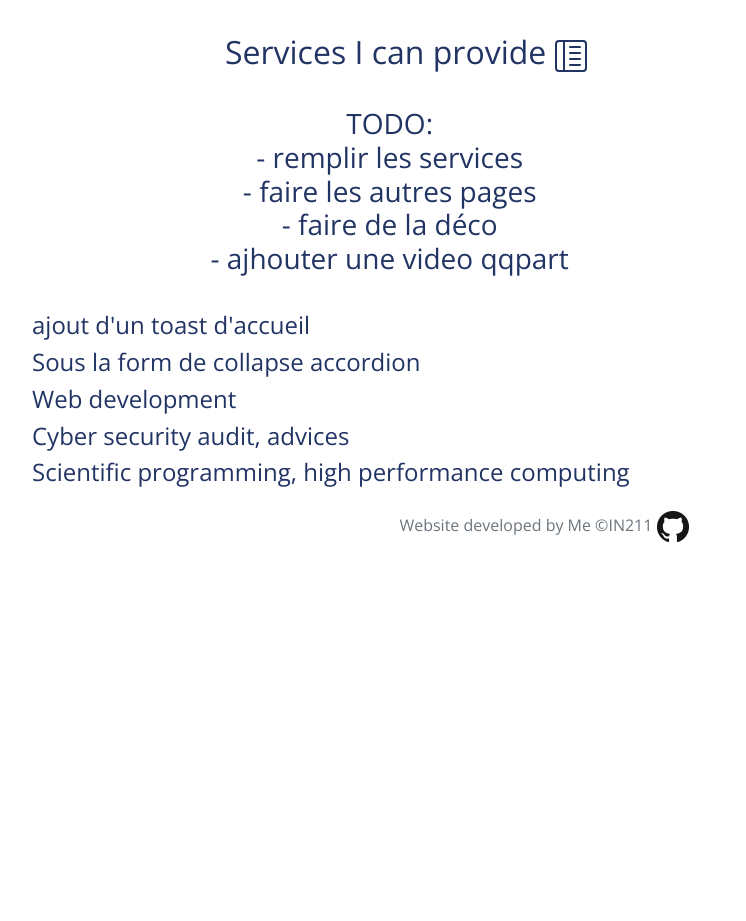
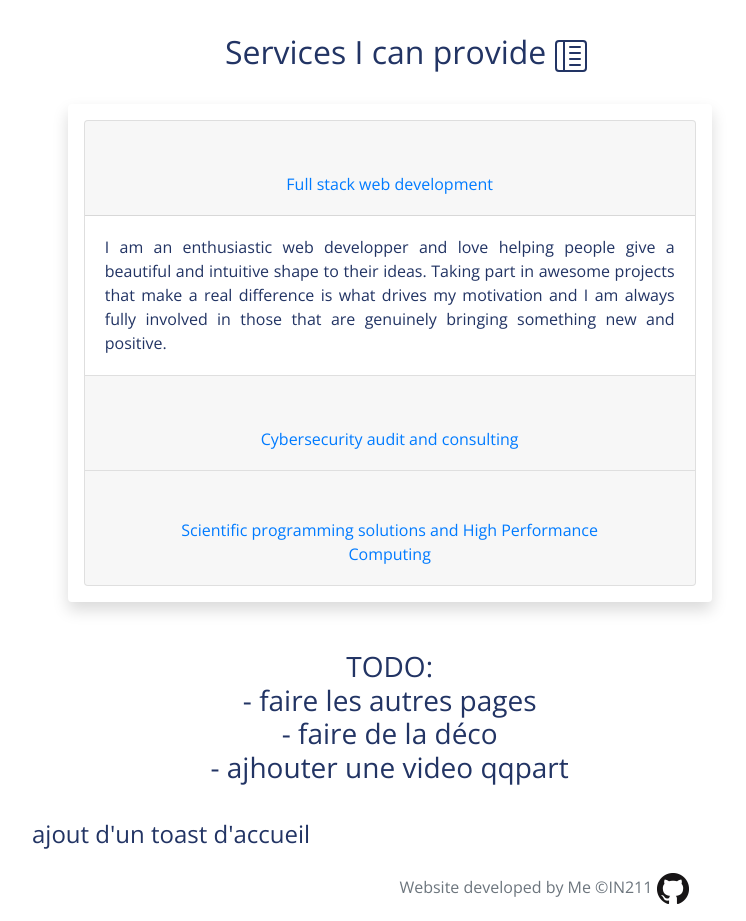
Before and after one commit to flory-ensta/static-resume, a plain HTML site: page index.html in a window 1280 px wide. Shown: the part 2317-3238 px from the top of the page, without its empty margins (96-842 px from the left). Before the commit the page ends 2876 px from the top, so only its background shows below. Drawn offline with nearby package versions, Linux system fonts and the light colour scheme.

Commit message:
updatted services

```diff
--- a/index.html
+++ b/index.html
@@ -393,16 +393,58 @@
                                         d="M5 15V1H4v14h1zm8-11.5a.5.5 0 00-.5-.5h-5a.5.5 0 000 1h5a.5.5 0 00.5-.5zm0 3a.5.5 0 00-.5-.5h-5a.5.5 0 000 1h5a.5.5 0 00.5-.5zm0 3a.5.5 0 00-.5-.5h-5a.5.5 0 000 1h5a.5.5 0 00.5-.5zm0 3a.5.5 0 00-.5-.5h-5a.5.5 0 000 1h5a.5.5 0 00.5-.5z"
                                         clip-rule="evenodd" />
                                 </svg></h2>
+                            <div class="accordion shadow p-3 mb-5 bg-white rounded" id="accordionExample">
+                                <div class="card">
+                                    <div class="card-header" id="headingOne">
+                                        <h2 class="mb-0">
+                                            <button class="btn btn-link" type="button" data-toggle="collapse" data-target="#collapseOne" aria-expanded="true" aria-controls="collapseOne">
+                                            Full stack web development
+                                          </button>
+                                        </h2>
+                                    </div>
+
+                                    <div id="collapseOne" class="collapse show" aria-labelledby="headingOne" data-parent="#accordionExample">
+                                        <div class="card-body">
+                                            I am an enthusiastic web developper and love helping people give a beautiful and intuitive shape to their ideas. Taking part in awesome projects that make a real difference is what drives my motivation and I am always fully involved in those that are
+                                            genuinely bringing something new and positive.
+                                        </div>
+                                    </div>
+                                </div>
+                                <div class="card">
+                                    <div class="card-header" id="headingTwo">
+                                        <h2 class="mb-0">
+                                            <button class="btn btn-link collapsed" type="button" data-toggle="collapse" data-target="#collapseTwo" aria-expanded="false" aria-controls="collapseTwo">
+                                            Cybersecurity audit and consulting
+                                          </button>
+                                        </h2>
+                                    </div>
+                                    <div id="collapseTwo" class="collapse" aria-labelledby="headingTwo" data-parent="#accordionExample">
+                                        <div class="card-body">
+                                            I have an extended formation in cybersecurity and love following the security world actuality in order to foresee and undermine threats. I can help you improve the security of your organisation and the safety of your services and websites.
+                                        </div>
+                                    </div>
+                                </div>
+                                <div class="card">
+                                    <div class="card-header" id="headingThree">
+                                        <h2 class="mb-0">
+                                            <button class="btn btn-link collapsed" type="button" data-toggle="collapse" data-target="#collapseThree" aria-expanded="false" aria-controls="collapseThree">
+                                            Scientific programming solutions and High Performance Computing
+                                          </button>
+                                        </h2>
+                                    </div>
+                                    <div id="collapseThree" class="collapse" aria-labelledby="headingThree" data-parent="#accordionExample">
+                                        <div class="card-body">
+                                            I have experience in scientific programming and scaling algorithms on accelerators to achieve high performance solutions.
+                                        </div>
+                                    </div>
+                                </div>
+                            </div>
                         </article>
                     </section>
                     <div>
-                        <h3>TODO: <br> - remplir les services <br> - faire les autres pages <br> - faire de la déco <br> - ajhouter une video qqpart <br>
+                        <h3>TODO: <br> - faire les autres pages <br> - faire de la déco <br> - ajhouter une video qqpart <br>
                         </h3>
                         <h4>ajout d'un toast d'accueil</h4>
-                        <h4>Sous la form de collapse accordion</h4>
-                        <h4>Web development</h4>
-                        <h4>Cyber security audit, advices</h4>
-                        <h4>Scientific programming, high performance computing</h4>
                     </div>
                 </div>
                 <div class="col-md-4 col-sm-12">
```
